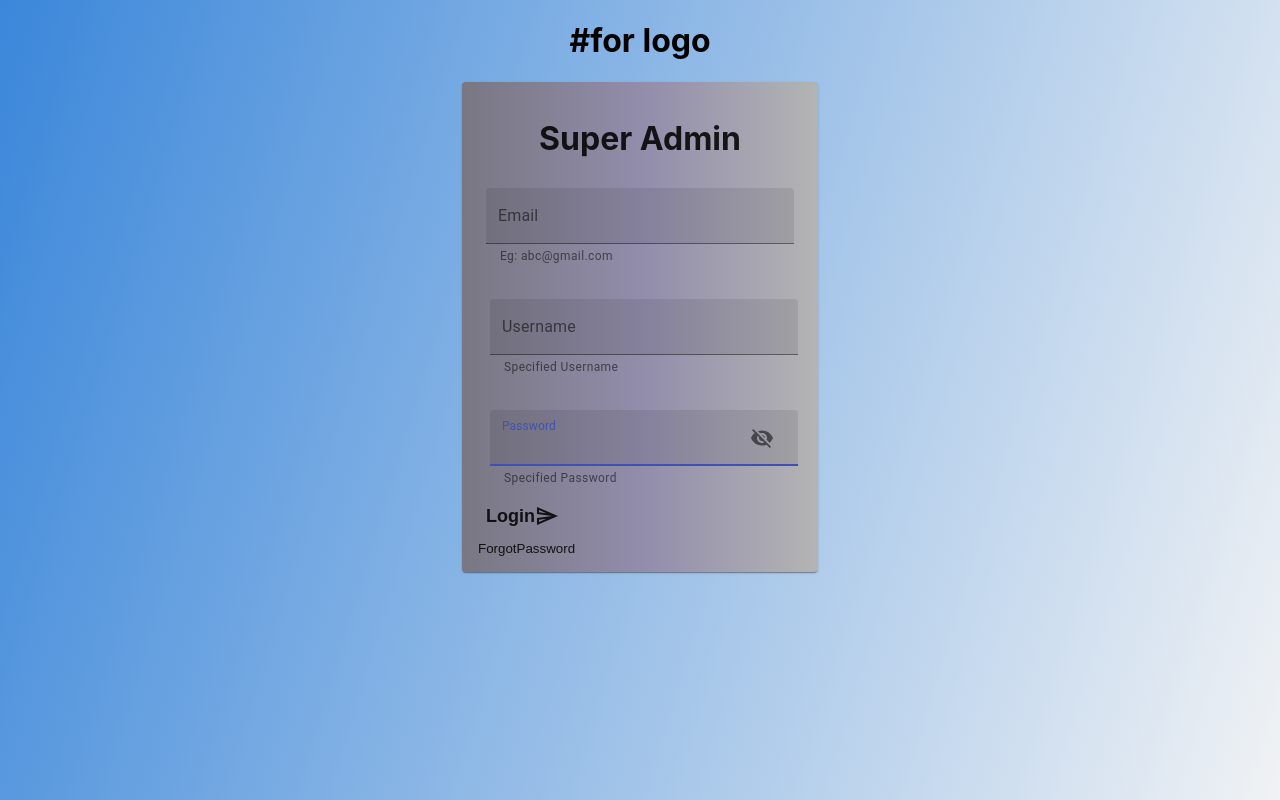
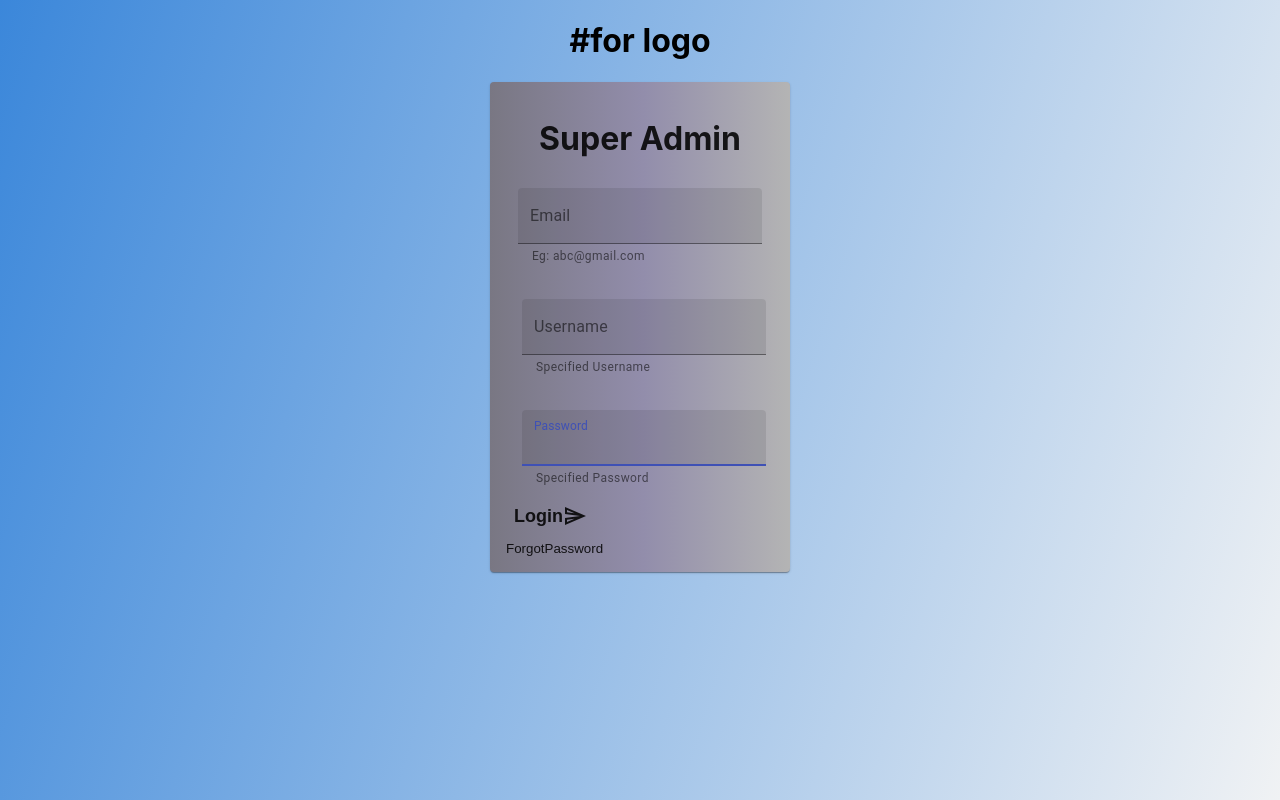
Before and after one commit to Tharunkumar001/Mastr.Bord, a Next.js app: page /Auth/superAdmin in a window 1280 px wide. Built offline with nearby package versions, Linux system fonts and the light colour scheme.

Commit message:
ui update

```diff
--- a/pages/Auth/superAdmin.jsx
+++ b/pages/Auth/superAdmin.jsx
@@ -54,37 +54,37 @@ const SuperAdmin = () => {
             <Card className={styles.profileLoginCard}>
             <h1 style={{textAlign:"center"}}>Super Admin</h1>
                 <CardActions className={styles.profileLoginCardAction}>
-                    <TextField fullWidth id="Email" label="Email" variant="filled" helperText="Eg: abc@gmail.com"
+                    <TextField id="Email" label="Email" variant="filled" helperText="Eg: abc@gmail.com"
                     value={details.Email.trim()}
                     onChange={(e) => setDetails({...details, Email: e.target.value})}
                     autoFocus={true}
                     />
 
-                    <TextField fullWidth id="Username" label="Username" variant="filled" helperText="Specified Username"
+                    <TextField id="Username" label="Username" variant="filled" helperText="Specified Username"
                     value={details.Username.trim()}
                     onChange={(e) => setDetails({...details, Username: e.target.value})}
                     autoFocus={true}
                     inputProps={{ maxLength: 15 }}
                     />
 
-                    <TextField fullWidth id="Password" label="Password" variant="filled" helperText="Specified Password"
+                    <TextField id="Password" label="Password" variant="filled" helperText="Specified Password"
                         value={details.Password.trim()}
                         onChange={(e) => setDetails({...details, Password: e.target.value})}
                         autoFocus={true}
                         inputProps={{ maxLength: 15 }}
                         type={showPassword ? 'text' : 'password'}
-                        InputProps={{ // <-- This is where the toggle button is added.
-                            endAdornment: (
-                            <InputAdornment position="end">
-                                <IconButton
-                                    aria-label="toggle password visibility"
-                                    onClick={handleClickShowPassword}
-                                >
-                                    {showPassword ? <Visibility /> : <VisibilityOff />}
-                                </IconButton>
-                            </InputAdornment>
-                            )
-                        }}
+                        // InputProps={{ // <-- This is where the toggle button is added.
+                        //     endAdornment: (
+                        //     <InputAdornment position="end">
+                        //         <IconButton
+                        //             aria-label="toggle password visibility"
+                        //             onClick={handleClickShowPassword}
+                        //         >
+                        //             {showPassword ? <Visibility /> : <VisibilityOff />}
+                        //         </IconButton>
+                        //     </InputAdornment>
+                        //     )
+                        // }}
                     />
                 </CardActions>
 
```
Also changed, not shown: pages/Auth/adminAuth.jsx (+15 -15 lines).
